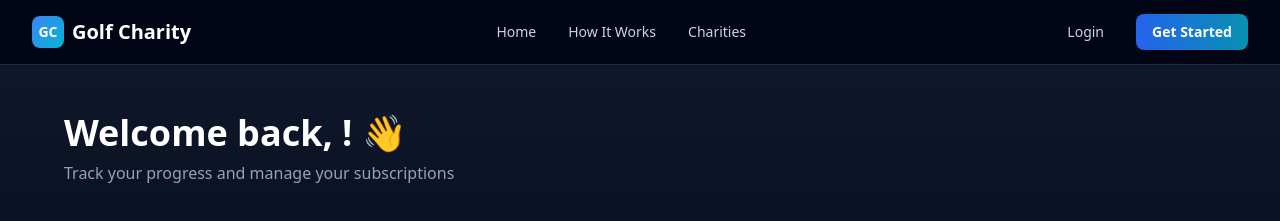
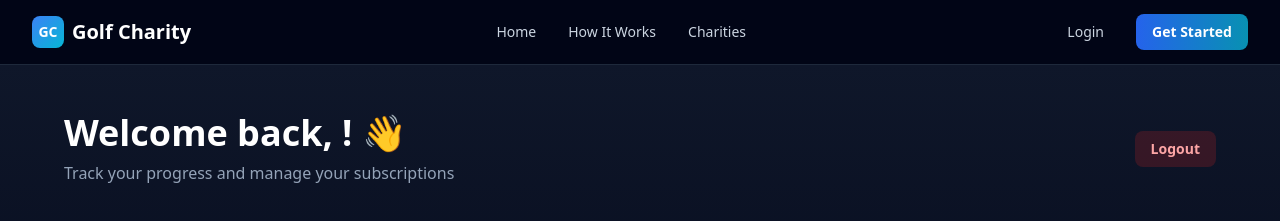
Before and after one commit to gourav3649/golf-charity-platform, a Next.js app: page /dashboard in a window 1280 px wide. Shown: the top 221 px of the page. Built offline with nearby package versions, Linux system fonts and the light colour scheme; no server answers.

Commit message:
Add logout button to dashboard

```diff
--- a/app/(dashboard)/dashboard/page.jsx
+++ b/app/(dashboard)/dashboard/page.jsx
@@ -90,11 +90,23 @@ export default function DashboardPage() {
     <div className="min-h-screen bg-gradient-to-b from-slate-900 via-slate-950 to-slate-950 px-4 py-12">
       <div className="mx-auto max-w-6xl">
         {/* Header */}
-        <div className="mb-12">
-          <h1 className="mb-2 text-4xl font-bold text-white">
-            Welcome back, {user?.firstName}! 👋
-          </h1>
-          <p className="text-slate-400">Track your progress and manage your subscriptions</p>
+        <div className="mb-12 flex items-center justify-between">
+          <div>
+            <h1 className="mb-2 text-4xl font-bold text-white">
+              Welcome back, {user?.firstName}! 👋
+            </h1>
+            <p className="text-slate-400">Track your progress and manage your subscriptions</p>
+          </div>
+          <button
+            onClick={async () => {
+              await fetch('/api/auth/logout', { method: 'POST' });
+              router.push('/');
+              router.refresh();
+            }}
+            className="rounded-lg bg-red-600/20 px-4 py-2 text-sm font-semibold text-red-300 transition-colors hover:bg-red-600/30"
+          >
+            Logout
+          </button>
         </div>
 
         {/* Grid Layout */}
```
